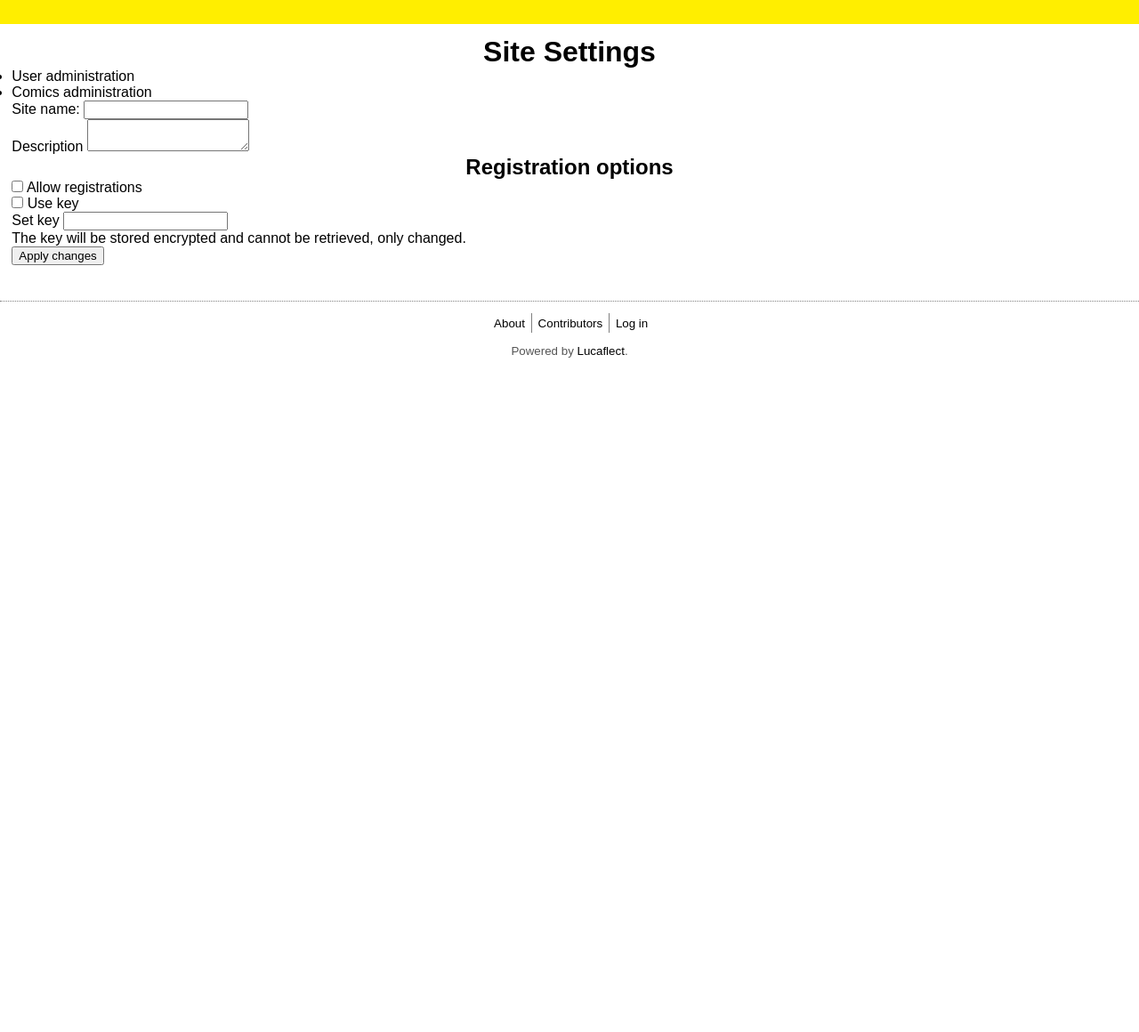
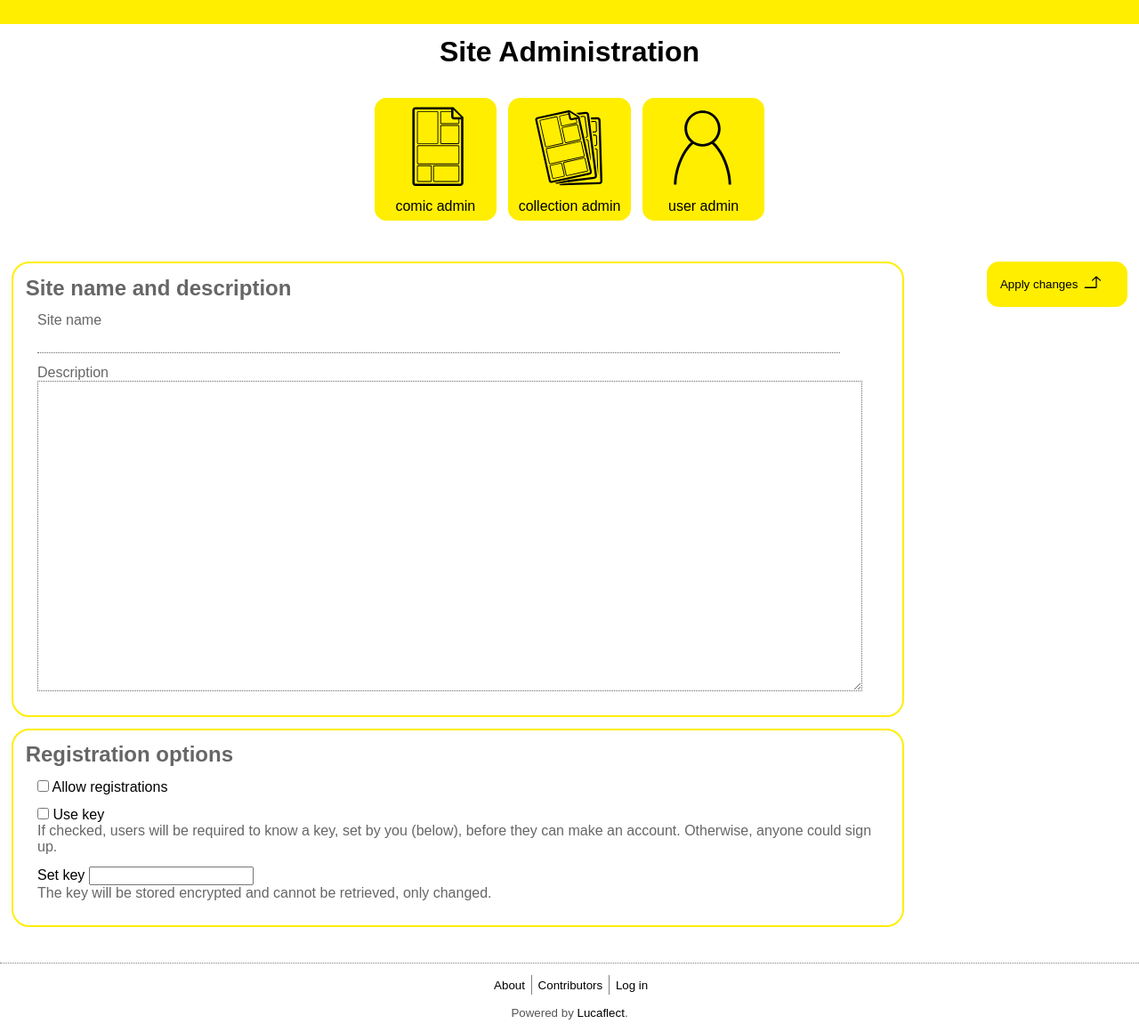
Before and after one commit to ivyallie/Lucaflect, a Python web app: template templates/site_settings.html in a window 1280 px wide. Shown: the whole page at 89% size. Before the commit the page ends 402 px from the top, so only its background shows below. Run offline with Jinja, Linux system fonts and the light colour scheme; the template is opened without the code that fills it, so the values that code supplies are empty.

Commit message:
More styling

```diff
--- a/routes.py
+++ b/routes.py
@@ -1,4 +1,4 @@
-from flask import render_template, Blueprint, session, request, current_app, send_from_directory, g, make_response, jsonify
+from flask import render_template, Blueprint, session, request, current_app, send_from_directory, g, make_response, jsonify, flash
 from . import db
 from . import auth
 from json import loads, dumps
@@ -248,6 +248,7 @@ def site_settings():
                 current_app.config['SITENAME'] = database.getSetting('name')
                 current_app.config['ALLOW_REGISTRATION'] = database.getSetting('registration')
                 current_app.config['USE_REG_KEY'] = database.getSetting('use_key')
+                flash('Site settings changed.','success')
 
 
         settings = {
--- a/static/style.css
+++ b/static/style.css
@@ -547,7 +547,7 @@ h2 {
     outline: 0px;
 }
 
-#user_info_editor div {
+section.editor div {
     margin:10pt;
 }
 
@@ -566,7 +566,7 @@ h2 {
     margin:0;
 }
 
-#user_info_editor textarea {
+#name_area textarea {
     display: block;
     width:95%;
     font-size: 12pt;
@@ -584,11 +584,11 @@ h2 {
     justify-content: flex-end;
 }
 
-#user_editor_submit button {
+button.submit {
     margin-top: 10pt;
 }
 
-#user_editor_submit button img {
+button.submit img {
     margin-left:5pt;
 }
 
@@ -742,6 +742,21 @@ section.editor .help {
 
 }
 
+/* Site Settings */
+#site_settings {
+    display: flex;
+    justify-content: space-between;
+}
+
+#site_settings div:first-of-type {
+    flex-basis: 80%;
+}
+
+#reg_options label {
+    color:black;
+}
+
+
 .web_link {
     display: inline-block;
 }
@@ -759,6 +774,10 @@ section.editor .help {
     border-color:#990;
     background-color: yellow;
     color:#650;
+}
+
+ul.flash {
+    margin-bottom: 10pt;
 }
 
 .flash li.success {
--- a/templates/site_settings.html
+++ b/templates/site_settings.html
@@ -1,17 +1,32 @@
 {% extends 'basis.html' %}
-{% block title %}Site Settings{% endblock %}
-{% block pageheader %}Site Settings{% endblock %}
+{% block title %}Site Administration{% endblock %}
+{% block pageheader %}Site Administration{% endblock %}
 {% block content %}
-<form method="post">
-<section>
-    <ul>
-        <li><a href="{{ url_for('routes.admin_users') }}">User administration</a></li>
-        <li><a href="{{ url_for('routes.admin_comics') }}">Comics administration</a></li>
-    </ul>
-</section>
-<section>
+            <section id="workspace_buttons">
+    <ul class="workspace_links">
+<li><a href="{{ url_for('routes.admin_comics') }}">
+    <img src="{{ url_for('static', filename='icons/comic.svg') }}"/>
+    <div>comic admin</div></a></li>
+
+    <li><a href="">
+        <img src="{{ url_for('static', filename='icons/collection.svg') }}"/>
+        <div>collection admin</div></a></li>
+
+
+<li><a href="{{ url_for('routes.admin_users') }}">
+    <img src="{{ url_for('static', filename='icons/user.svg') }}"/>
+    <div>user admin</div></a></li>
+</ul>
+    </section>
+
+<form method="post" id="site_settings">
+    <div>
+
+
+<section class="editor" id="name_area">
+<h3>Site name and description</h3>
 <div>
-    <label for="site_name">Site name:</label>
+    <label for="site_name">Site name</label>
 <input id="site_name" name="site_name" value="{{ settings['name'] }}"/>
 </div>
 <div>
@@ -20,21 +35,30 @@
 
 </div>
 </section>
-   <section>
+   <section class="editor" id="reg_options">
         <h3>Registration options</h3>
-<div>
+<div >
 <input type="checkbox" id="allow_reg" name="allow_reg" {% if settings['registration'] %}checked{% endif %}/>
     <label for="allow_reg">Allow registrations</label>
 </div>
     <div>
 <input type="checkbox" id="use_key" name="use_key" {% if settings['use_key'] %}checked{% endif %}/>
     <label for="use_key">Use key</label>
-    </div><div>
+    <p class="help">If checked, users will be required to know a key, set by you (below), before they can make an account. Otherwise, anyone could sign up.</p>
+    </div>
+       <div>
         <label for="set_key">Set key</label>
         <input id="set_key" name="set_key"/>
-        <p>The key will be stored encrypted and cannot be retrieved, only changed.</p>
+        <p class="help">The key will be stored encrypted and cannot be retrieved, only changed.</p>
         </div>
         </section>
-<button type="submit">Apply changes</button>
+    </div>
+
+    <div>
+    <button type="submit" class="basic_button submit">Apply changes <img src="{{ url_for('static', filename='/icons/post.svg') }}" /></button>
+
+    </div>
+
+
 </form>
 {% endblock %}
```
Also changed, not shown: templates/user_editor.html (+5 -2 lines).
